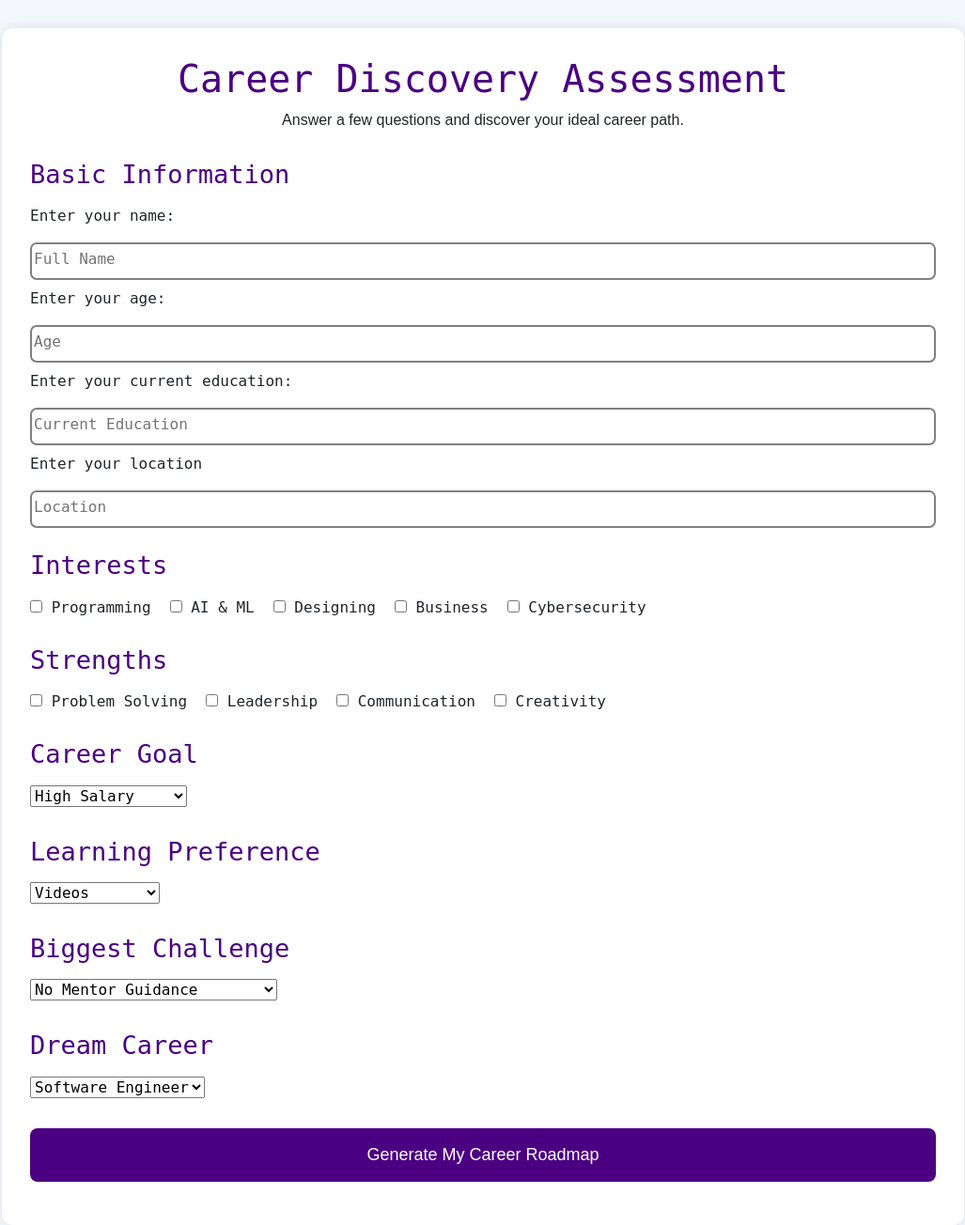
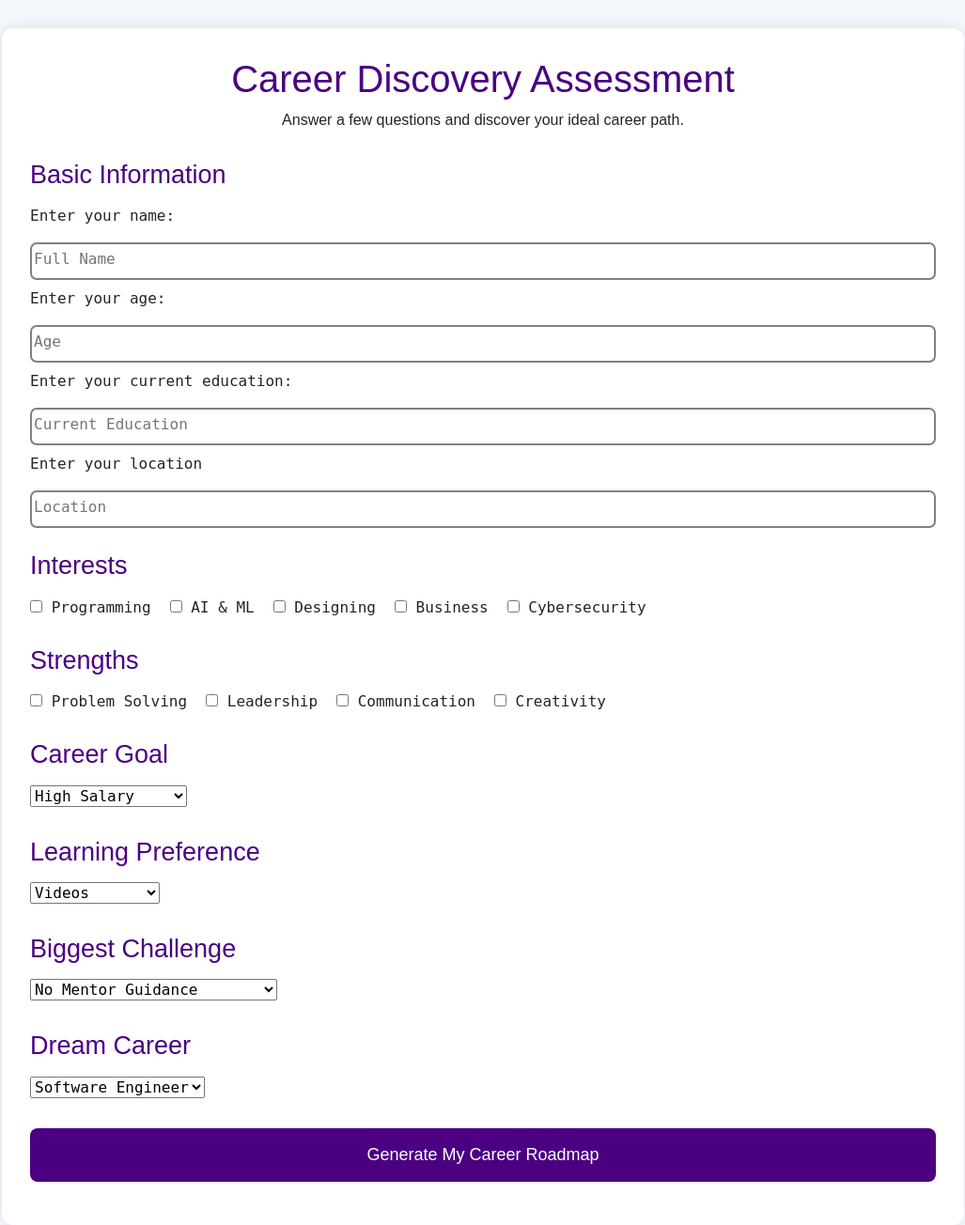
Before and after one commit to krishnakowshikmeesala/AI-Career-Mentor, a Django app: page /assessment/ in a window 1280 px wide. Shown: the whole page at 94% size, without its empty margins (126-1153 px from the left). Run offline with Django 5.2, Linux system fonts and the light colour scheme; some libraries are stand-ins or nearby versions.

Commit message:
Update assessment.css

```diff
--- a/carrermentor/mentor/static/css/assessment.css
+++ b/carrermentor/mentor/static/css/assessment.css
@@ -14,12 +14,12 @@ body{
 .main-heading{
     text-align:center;
     color:#4b0082;
-    font-family:monospace;
+    font-family:sans-serif;
 }
 h2{
     color:#4b0082;
     font-size:27px;
-    font-family:monospace;
+    font-family:sans-serif;
 }
 .subtitle{
     text-align:center;
```
